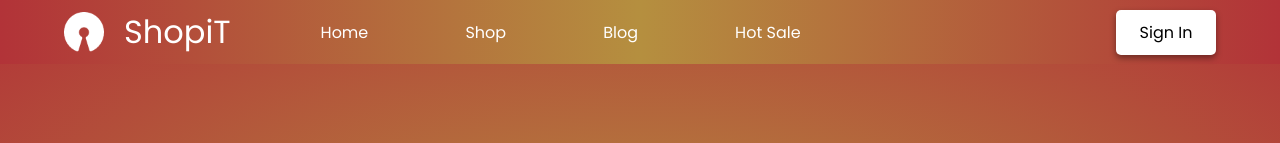
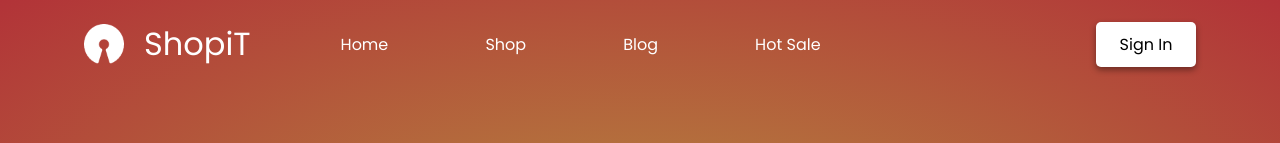
Before and after one commit to Akwasi123/shopiT, a plain HTML site: page view/index.html in a window 1280 px wide. Shown: the top 143 px of the page. Drawn offline with nearby package versions, Linux system fonts and the light colour scheme.

Commit message:
update style.css

```diff
--- a/css/style.css
+++ b/css/style.css
@@ -43,14 +43,14 @@ body{
 .navbar{
     position: fixed;
     width: 100%;
-    height: 8vh;
+    height: fit-content;
     display: flex;
     align-items: center;
     justify-content: flex-start;
     /* padding: 10px 50px; */
     border: 0;
     z-index: 1000;
-    background: linear-gradient(to right, #B23338, #B58F3F,#B23338);
+    /* background: linear-gradient(to right, #B23338, #B3583B,#B23338); */
 
 }
 
@@ -59,12 +59,13 @@ body{
     align-items: center;
     justify-content: space-between;
     width: 90%;
+    padding: 20px;
     margin: auto;
     /* border: 1px solid black; */
 }
 
 .coloredHeader{
-    background: linear-gradient(to right, #B23338, #B58F3F,#B23338);
+    background: linear-gradient(to right, #B23338, #B3583B,#B23338);
 }
 
 .logo{
--- a/js/app.js
+++ b/js/app.js
@@ -19,7 +19,7 @@ function closeMenu() {
 
 
 
-header = document.querySelector(".navbar");
+header = document.querySelector(".nav-content");
 
 window.onscroll = function () {
   scrollFunction();
```
Also changed, not shown: view/shop.html (added).
